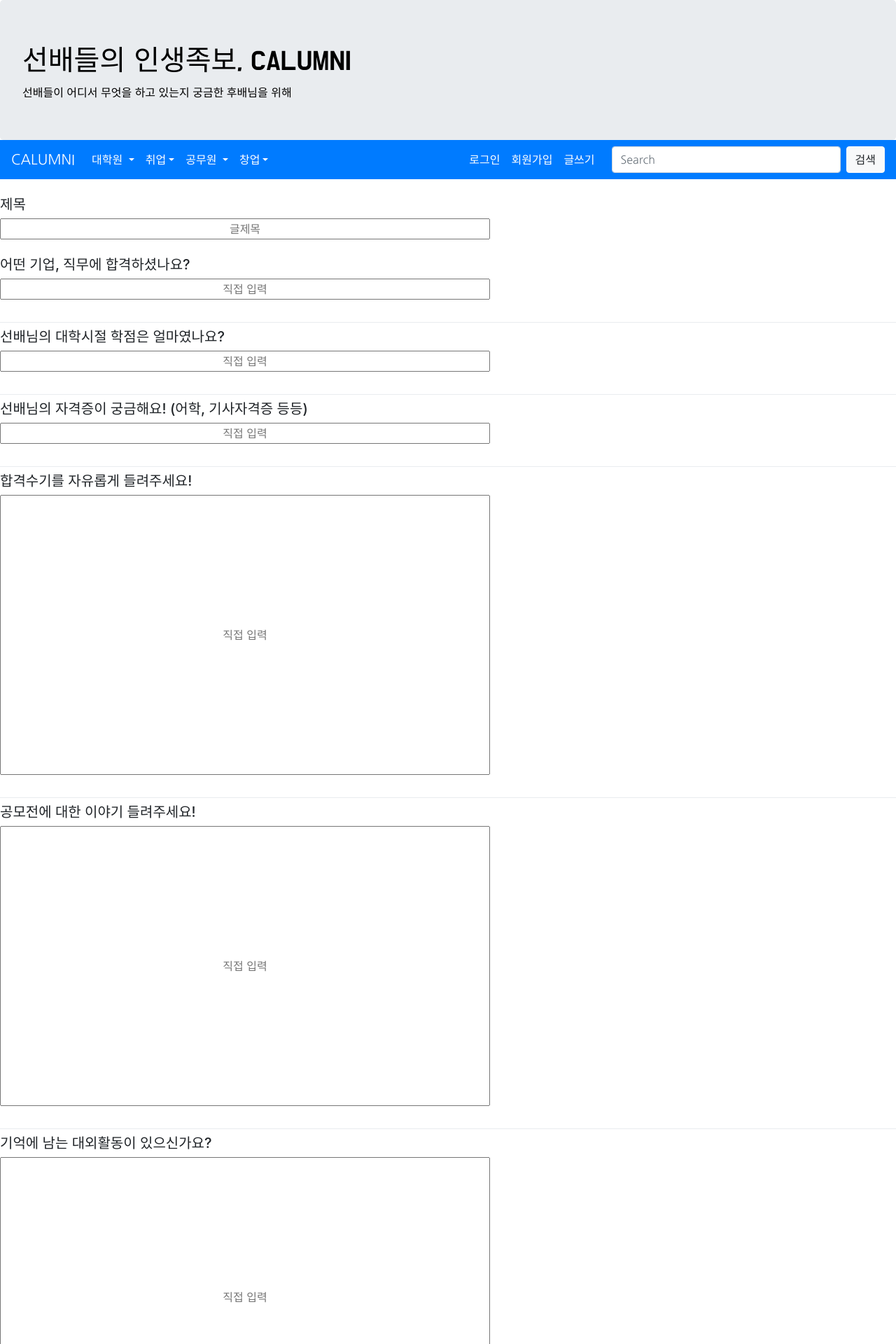
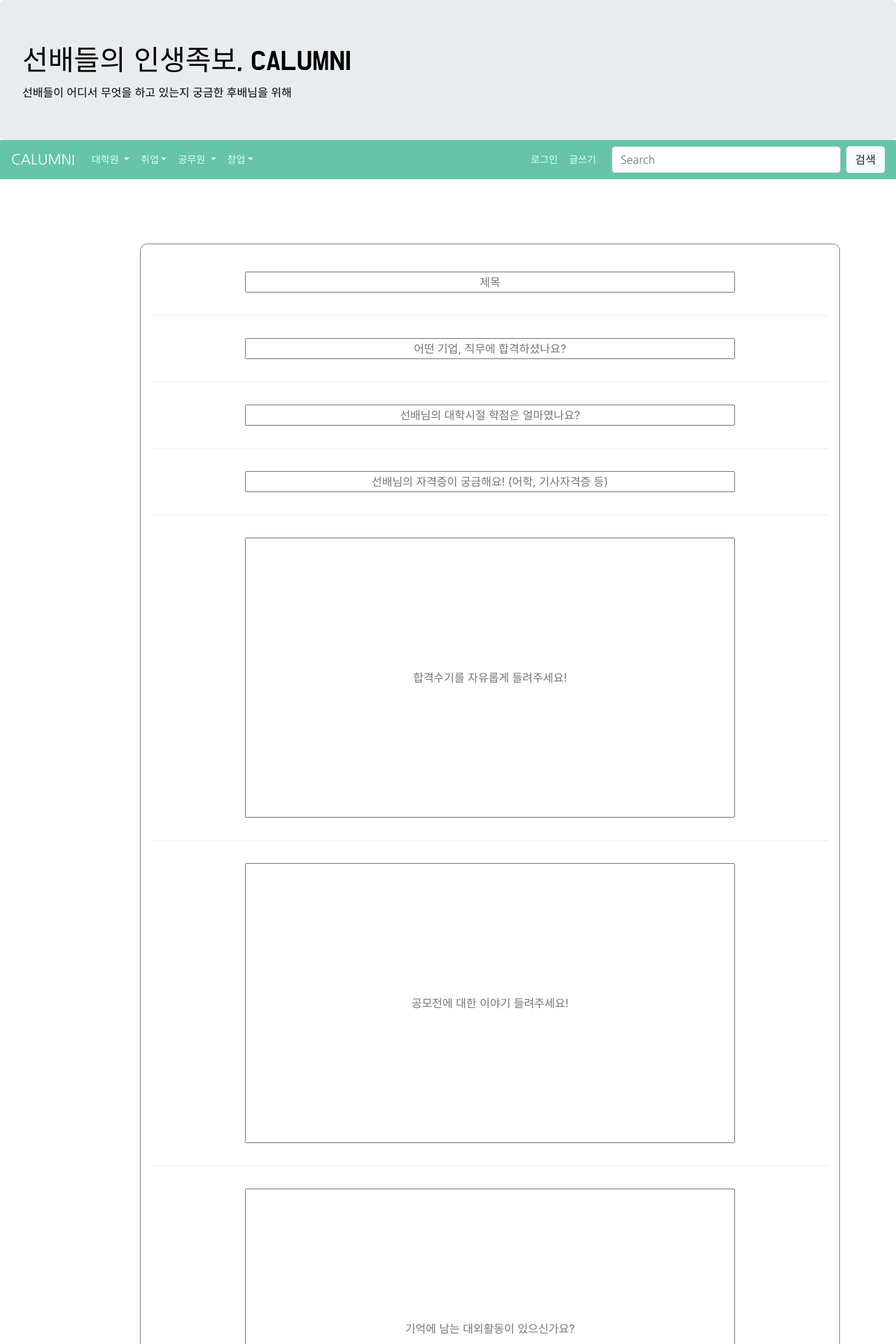
Before and after one commit to joareum/calumni, a Django app: page /new/ in a window 1280 px wide. Shown: the top 1920 px of the page at 70% size. Run offline with Django 3.2, Linux system fonts and the light colour scheme; some libraries are stand-ins or nearby versions.

Commit message:
7.27 cristal

```diff
--- a/cal/templates/new.html
+++ b/cal/templates/new.html
@@ -1,13 +1,27 @@
 <head>
 <style>
 
-.cal-label{
+.question{
+    /* width:100px; */
+    text-align:center;
+    margin:0px;
+    font-size:20px;
+    font-weight:600;
+    background-color:#E0ECF8;
 
+    /* color:white; */
 }
-#cal-title{
-    width:100px;
+.box{
+    border: 1px solid gray;
+    border-radius: 10px;
+    padding: 15px;
+    width:1000px;
+    align:center;
+    top:20px;
+    position:relative;
+    left:200px;
 }
-#cal-body{
+.cal-body{
     width:900px;
 }
 .answer{
@@ -30,29 +44,31 @@
 }
 
 </style>
+
 </head>
 
 {% extends 'base.html' %}
 {% block content %}
 <body>
 <br>
-<form action="{% url 'create' %}" id="cal-form" method="POST" enctype="multipart/form-data">
+<form action="{% url 'create' %}" id="cal-form" method="POST" enctype="multipart/form-data" style="text-align: center;">
     {% csrf_token %}
+    <br><br>
     <div class="input-container">
 
-    <h5 class="question" for="cal-title">제목  </h5>
-    <input type="text" name='cal_title' class="answer" placeholder="글제목">
+        <div class="box">
+        <div class="question" for="cal-title"></div><br>
+        <div><input type="text" name='cal_title' class="answer" placeholder="제목">
 
     <br><br>
-    <h5 class="question" for="cal-apply">어떤 기업, 직무에 합격하셨나요?</h5>
-
-    <input type="text" class="answer" name="cal_apply" placeholder="직접 입력">
+    <div class="dropdown-divider"></div>
+        <div class="question" for="cal-apply"></div><br>
+        <input type="text" class="answer" name="cal_apply" placeholder="어떤 기업, 직무에 합격하셨나요?">
     <br><br>
         <div class="dropdown-divider"></div>
 
-    <h5 class="question" for="cal-score">선배님의 대학시절 학점은 얼마였나요?</h5>
-
-    <input type="text" class="answer" name="cal_score" placeholder="직접 입력">
+        <div class="question" for="cal-score"></div><br>
+        <input type="text" class="answer" name="cal_score" placeholder="선배님의 대학시절 학점은 얼마였나요?">
     <br><br>
         <div class="dropdown-divider"></div>
 <!--
@@ -69,9 +85,8 @@
         </textarea>
     </div> -->
 
-    <h5 class="question" for="cal-cer">선배님의 자격증이 궁금해요! (어학, 기사자격증 등등)</h5>
-
-    <input type="text" class="answer" name="cal_cer" placeholder="직접 입력">
+    <div class="question" for="cal-cer"></div><br>
+    <input type="text" class="answer" name="cal_cer" placeholder="선배님의 자격증이 궁금해요! (어학, 기사자격증 등)">
     <br><br>
     <div class="dropdown-divider"></div>
 
@@ -98,39 +113,36 @@
     <input type="text" class="answer2" placeholder="레벨 ___">
     </div> -->
 
-    <h5 class="question" for="cal-write">합격수기를 자유롭게 들려주세요!</h5>
-
-    <input type="text" class="textbox" name="cal_write" placeholder="직접 입력">
+        <div class="question" for="cal-write"></div><br>
+        <input type="text" class="textbox" name="cal_write" placeholder="합격수기를 자유롭게 들려주세요!">
     <br><br>
 
         <div class="dropdown-divider"></div>
 
-    <h5 class="question" for="cal-body">공모전에 대한 이야기 들려주세요!</h5>
-
-    <input type="text" class="textbox" name="cal_body" placeholder="직접 입력">
+        <div class="question" for="cal-body"></div><br>
+        <input type="text" class="textbox" name="cal_body" placeholder="공모전에 대한 이야기 들려주세요!">
     <br><br>
 
         <div class="dropdown-divider"></div>
-    <h5 class="question" for="cal-act">기억에 남는 대외활동이 있으신가요?</h5>
-    <input type="text" class="textbox" name="cal_act" placeholder="직접 입력">
+        <div class="question" for="cal-act"></div><br>
+         <input type="text" class="textbox" name="cal_act" placeholder="기억에 남는 대외활동이 있으신가요?">
     <br><br>
 
         <div class="dropdown-divider"></div>
 
-    <h5 class="question" for="cal-schoolact">대학시절 어떤 교내 활동을 하셨는지 자유롭게 기술해주세요! (교환학생, 교내대회, 봉사활동 등등)</h5>
-    <br>
-    <input type="text" class="textbox" name="cal_schoolact" placeholder="직접 입력">
+        <div class="question" for="cal-schoolact"></div><br>
+
+        <input type="text" class="textbox" name="cal_schoolact" placeholder="대학시절 어떤 교내 활동을 하셨는지 자유롭게 기술해주세요! (교환학생, 교내대회, 봉사활동 등등)">
     <br><br>
 
-    <div class="dropdown-divider"></div>
 
-    <br>
+    </div>
+        <div class="dropdown-divider"></div><br>
         <div class="input-container" for="cal-image">
             <input type="file" name="cal_image">
         </div>
-    <br>
 
-
+        <br><br>
     <div class="input-container">
         <!-- <button class="cal-submit" form="cal-form" type="submit">글쓰기</button> -->
         <input type="submit" class="btn btn-dark" form="cal-form" value="저장"/>
--- a/calumni/templates/base.html
+++ b/calumni/templates/base.html
@@ -17,12 +17,33 @@ nav.justify-content-end{color: #FFFFFF;}
 .logoutuser{
     color:#FFFFFF;
 }
+.navbar-inverse { background-color: #66C4A8}
+.navbar-inverse .navbar-nav>.active>a:hover,.navbar-inverse .navbar-nav>li>a:hover, .navbar-inverse .navbar-nav>li>a:focus { background-color: #66C4A8}
+.navbar-inverse .navbar-nav>.active>a,.navbar-inverse .navbar-nav>.open>a,.navbar-inverse .navbar-nav>.open>a, .navbar-inverse .navbar-nav>.open>a:hover,.navbar-inverse .navbar-nav>.open>a, .navbar-inverse .navbar-nav>.open>a:hover, .navbar-inverse .navbar-nav>.open>a:focus { background-color: #66C4A8}
+.dropdown-menu { background-color: #FFFFFF}
+.dropdown-menu>li>a:hover, .dropdown-menu>li>a:focus { background-color: #66C4A8}
+.navbar-inverse { background-image: none; }
+.dropdown-menu>li>a:hover, .dropdown-menu>li>a:focus { background-image: none; }
+.navbar-inverse { border-color: #66C4A8}
+.navbar-inverse .navbar-brand { color: #FFFFFF}
+.navbar-inverse .navbar-brand:hover { color: #FFFFFF}
+.navbar-inverse .navbar-nav>li>a { color: #DEFFEE}
+.navbar-inverse .navbar-nav>li>a:hover, .navbar-inverse .navbar-nav>li>a:focus { color: #FFFFFF}
+.navbar-inverse .navbar-nav>.active>a,.navbar-inverse .navbar-nav>.open>a, .navbar-inverse .navbar-nav>.open>a:hover, .navbar-inverse .navbar-nav>.open>a:focus { color: #DEFFEE}
+.navbar-inverse .navbar-nav>.active>a:hover, .navbar-inverse .navbar-nav>.active>a:focus { color: #FFFFFF}
+.dropdown-menu>li>a { color: #525252}
+.dropdown-menu>li>a:hover, .dropdown-menu>li>a:focus { color: #525252}
+.navbar-inverse .navbar-nav>.dropdown>a .caret { border-top-color: #525252}
+.navbar-inverse .navbar-nav>.dropdown>a:hover .caret { border-top-color: #525252}
+.navbar-inverse .navbar-nav>.dropdown>a .caret { border-bottom-color: #525252}
+.navbar-inverse .navbar-nav>.dropdown>a:hover .caret { border-bottom-color: #525252}
+
+
+
 </style>
 </head>
 
 <body>
-
-
     <!--jumbotron-->
 
     <style type="text/css">
@@ -31,8 +52,11 @@ nav.justify-content-end{color: #FFFFFF;}
             a:hover {color:black; text-decoration:none; }
             a:active   {color:black; text-decoration:none}
             a:visited  {color:black; text-decoration:none}
+
     </style>
+
     <a href="{% url 'home' %}" >
+
     <div class="jumbotron"  style="height:200px; text-decoration: none; margin-bottom:0;">
         <h1 class="title" style="font-family: 'Do Hyeon', sans-serif;">선배들의 인생족보, CALUMNI</h1>
         <p class="subtitle" style="font-family: 'Nanum Gothic', sans-serif;">선배들이 어디서 무엇을 하고 있는지 궁금한 후배님을 위해</p>
@@ -42,7 +66,7 @@ nav.justify-content-end{color: #FFFFFF;}
 
 
     <!--navbar-->
-    <nav class="navbar navbar-expand-lg navbar-dark bg-primary sticky-top" style="font-family: 'Nanum Gothic', sans-serif; margin-top: 0; " >
+    <nav class="navbar navbar-expand-lg navbar-inverse sticky-top bs-docs-nav" style="font-family: 'Nanum Gothic', sans-serif; margin-top: 0; " >
 
         <a class="navbar-brand" href="{% url 'home' %}" > CALUMNI</a>
         <button class="navbar-toggler" type="button" data-toggle="collapse" data-target="#navbarSupportedContent" aria-controls="navbarSupportedContent" aria-expanded="false" aria-label="Toggle navigation">
@@ -52,7 +76,7 @@ nav.justify-content-end{color: #FFFFFF;}
         <div class="collapse navbar-collapse" id="navbarSupportedContent">
             <ul class="navbar-nav mr-auto">
             <li class="nav-item dropdown">
-                <a class="nav-link dropdown-toggle" href="#" id="navbarDropdown" role="button" data-toggle="dropdown" aria-haspopup="true" aria-expanded="false" style="color:white;">대학원 </a>
+                <a class="nav-link dropdown-toggle" href="#" id="navbarDropdown" role="button" data-toggle="dropdown" aria-haspopup="true" aria-expanded="false" style="font-size: 14px;" >대학원 </a>
                         <div class="dropdown-menu" aria-labelledby="navbarDropdown">
                         <a class="dropdown-item"  href="#">국내</a>
                         <a class="dropdown-item" href="#">해외</a>
@@ -62,7 +86,7 @@ nav.justify-content-end{color: #FFFFFF;}
             </li>
 
             <li class="nav-item dropdown">
-                <a class="nav-link dropdown-toggle" href="#" id="navbarDropdown" role="button" data-toggle="dropdown" aria-haspopup="true" aria-expanded="false" style="color:white;">
+                <a class="nav-link dropdown-toggle" href="#" id="navbarDropdown" role="button" data-toggle="dropdown" aria-haspopup="true" aria-expanded="false" style="font-size: 14px;" >
                     취업</a>
                 <div class="dropdown-menu" aria-labelledby="navbarDropdown">
                     <a class="dropdown-item" href="#">사기업</a>
@@ -83,7 +107,7 @@ nav.justify-content-end{color: #FFFFFF;}
             </li>
 
             <li class="nav-item dropdown">
-                <a class="nav-link dropdown-toggle" href="#" id="navbarDropdown" role="button" data-toggle="dropdown" aria-haspopup="true" aria-expanded="false" style="color:white;">
+                <a class="nav-link dropdown-toggle" href="#" id="navbarDropdown" role="button" data-toggle="dropdown" aria-haspopup="true" aria-expanded="false" style="font-size: 14px;" >
                   공무원
                 </a>
                 <div class="dropdown-menu" aria-labelledby="navbarDropdown">
@@ -98,7 +122,7 @@ nav.justify-content-end{color: #FFFFFF;}
             </li>
 
             <li class="nav-item dropdown">
-                <a class="nav-link dropdown-toggle" href="#" id="navbarDropdown" role="button" data-toggle="dropdown" aria-haspopup="true" aria-expanded="false" style="color:white;">창업</a>
+                <a class="nav-link dropdown-toggle" href="#" id="navbarDropdown" role="button" data-toggle="dropdown" aria-haspopup="true" aria-expanded="false" style="font-size: 14px;" >창업</a>
                 <div class="dropdown-menu" aria-labelledby="navbarDropdown">
                         <a class="dropdown-item" href="#">서비스</a>
                         <a class="dropdown-item" href="#">유통</a>
@@ -111,32 +135,30 @@ nav.justify-content-end{color: #FFFFFF;}
 
                 {% if user.is_authenticated %}
 
-            <ul class="navbar-nav justify-content-end ">
-                <li style="color:white;"> 환영합니다.  　{{ user.username }} 님</li>
-                <a href="javascript:{document.getElementById('logout').submit()}"><li class="logoutuser" style="color:white;"> 　Logout
+            <ul class="navbar-nav justify-content-end " style="color:white; font-size: 14px;">
+                <li > 환영합니다.  　{{ user.username }} 님</li>
+                <a href="javascript:{document.getElementById('logout').submit()}"><li class="logoutuser" > 　Logout
                     <form id="logout" method="POST" action="{% url 'logout' %}">{% csrf_token %} </form></li></a>
             </ul>
 
-            <ul class="navbar-nav justify-content-end ">
+            <ul class="navbar-nav justify-content-end " style="font-size: 14px;">
                 <li class="nav-item"  >
-                <a class="nav-link" href="{% url 'new' %}" style="color:white;" >글쓰기　</a>
+                <a class="nav-link" href="{% url 'new' %}"  >글쓰기　</a>
                 </li>
             </ul>
 
 
                 {% else %}
-            <ul class="navbar-nav justify-content-end ">
+            <ul class="navbar-nav justify-content-end " style="font-size: 14px;">
             <li class="nav-item" >
-                <a class="nav-link" href="{% url 'login' %}" style="color:white;">로그인</a>
+                <a class="nav-link" href="{% url 'login' %}" >로그인</a>
             </li>
-            <li class="nav-item"   >
-                <a class="nav-link" href="{% url 'signup' %}" style="color:white;">회원가입</a>
-            </li>
+
             </ul>
 
-            <ul class="navbar-nav justify-content-end ">
+            <ul class="navbar-nav justify-content-end " style="font-size: 14px;">
                 <li class="nav-item"  >
-                <a class="nav-link" href="{% url 'login' %}" style="color:white;" >글쓰기　</a>
+                <a class="nav-link" href="{% url 'login' %}"  >글쓰기　</a>
                 </li>
             </ul>
 
```
Also changed, not shown: accounts/templates/login.html (+22 -8 lines), accounts/templates/signup.html (+24 -3 lines), cal/templates/detail.html (+12 -15 lines), cal/templates/home.html (+33 -16 lines), cal/migrations/0005_auto_20190727_1827.py (added), cal/templates/font.css (added). Lines whose indentation alone changed are shown as unchanged.
